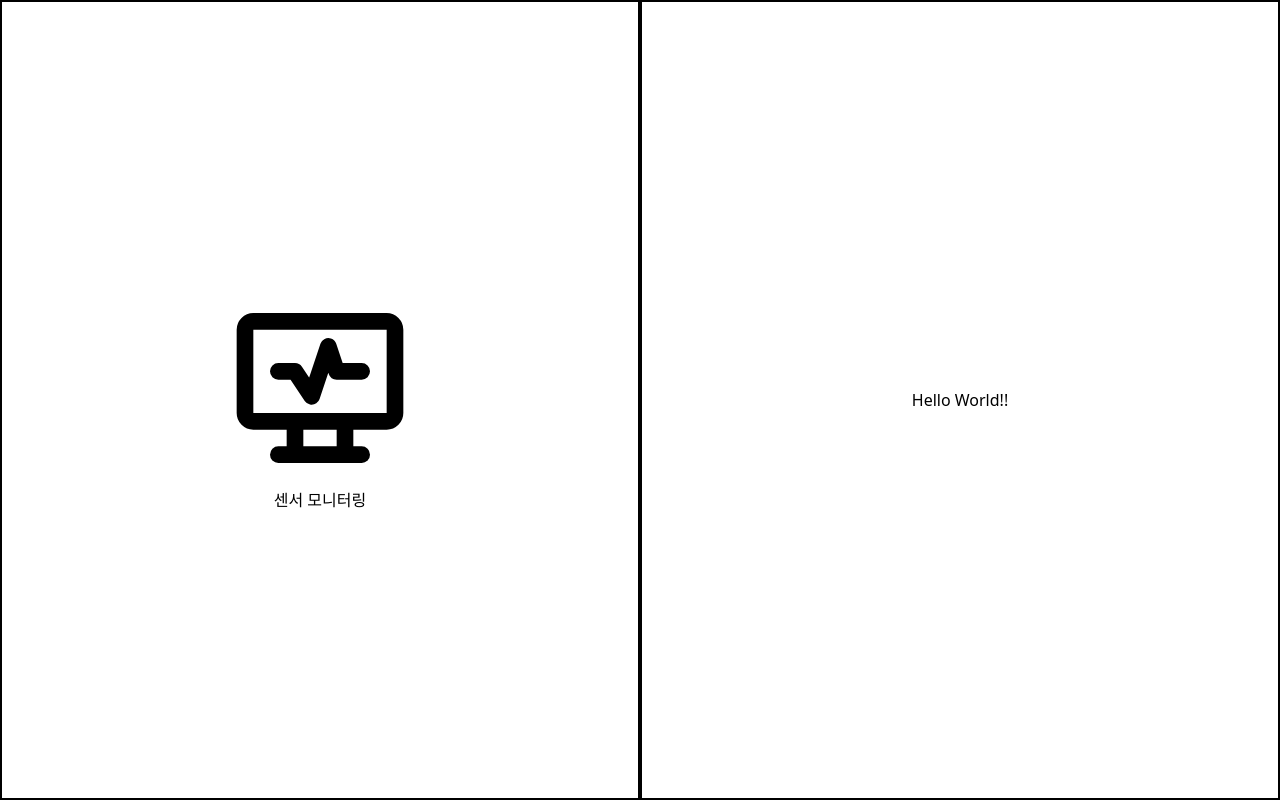
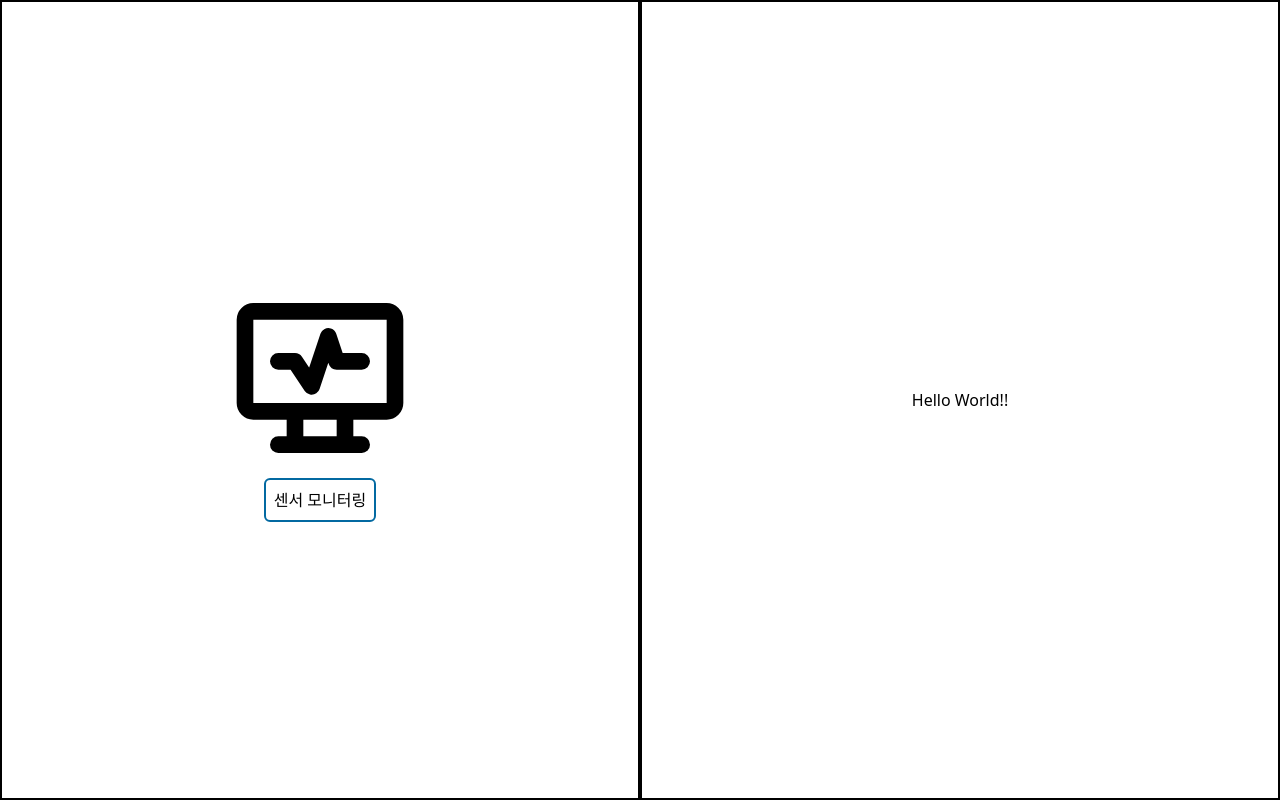
Before and after one commit to theoldtree/new_monitoring_system, a Next.js app: page / in a window 1280 px wide. Built offline with nearby package versions, Linux system fonts and the light colour scheme.

Commit message:
monitoring button add

```diff
--- a/src/pages/index.tsx
+++ b/src/pages/index.tsx
@@ -4,15 +4,17 @@ import Link from "next/link";
 export default function Home() {
   return (
     <div className="flex flex-row ">
-      <div className="flex-1 flex-col border-solid border-2 border-black flex justify-center items-center h-screen">
+      <section className="flex-1 flex-col border-solid border-2 border-black flex justify-center items-center h-screen">
         <TbHeartRateMonitor size={200} />
-        <Link href="/client" className="button">
-          센서 모니터링
-        </Link>
-      </div>
-      <div className="flex-1 border-solid border-2 border-black flex justify-center items-center h-screen">
+        <div className="border-sky-700 border-solid border-2 rounded-md p-2">
+          <Link href="/client" className="button">
+            센서 모니터링
+          </Link>
+        </div>
+      </section>
+      <section className="flex-1 border-solid border-2 border-black flex justify-center items-center h-screen">
         Hello World!!
-      </div>
+      </section>
     </div>
   );
 }
```
